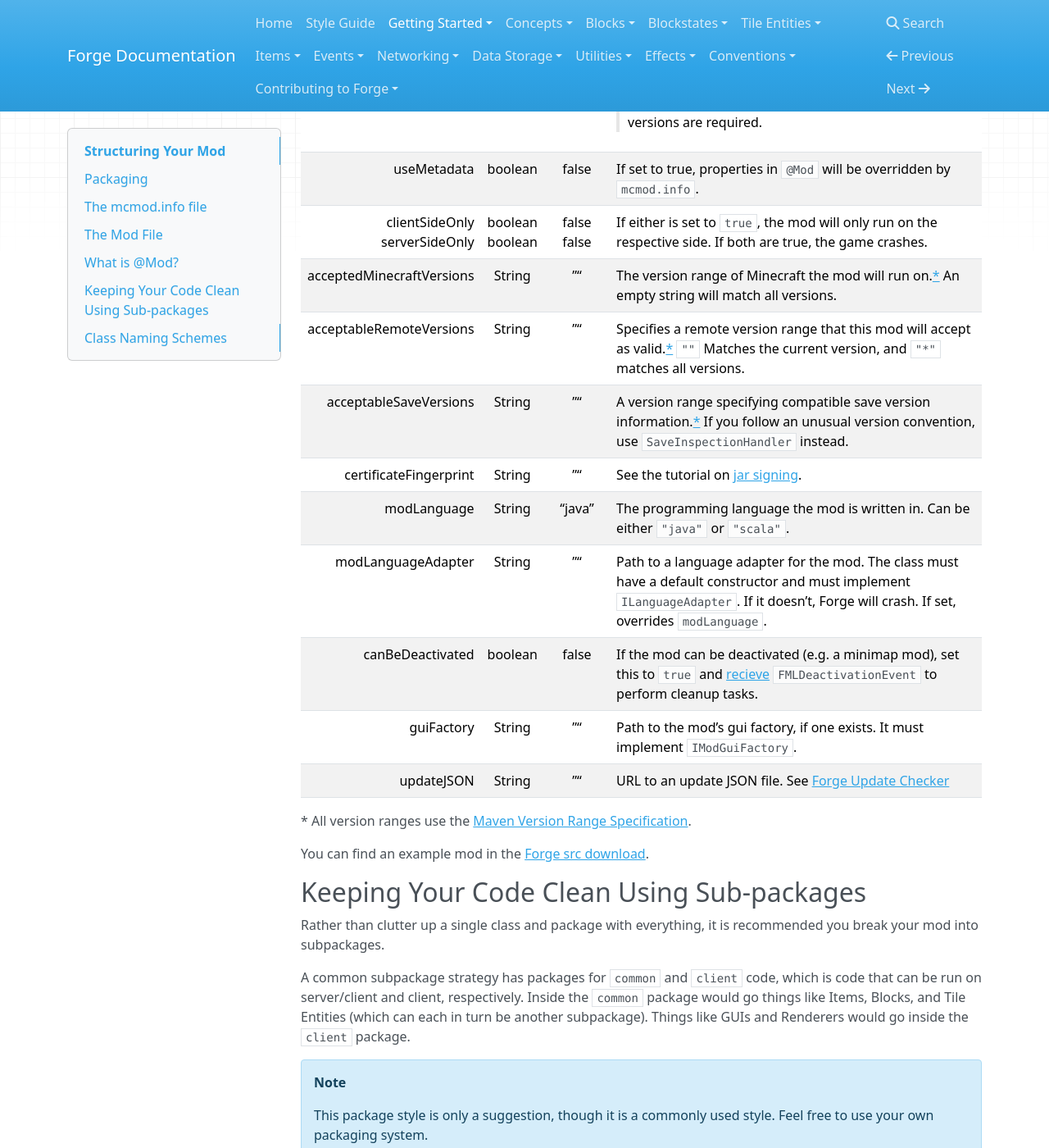
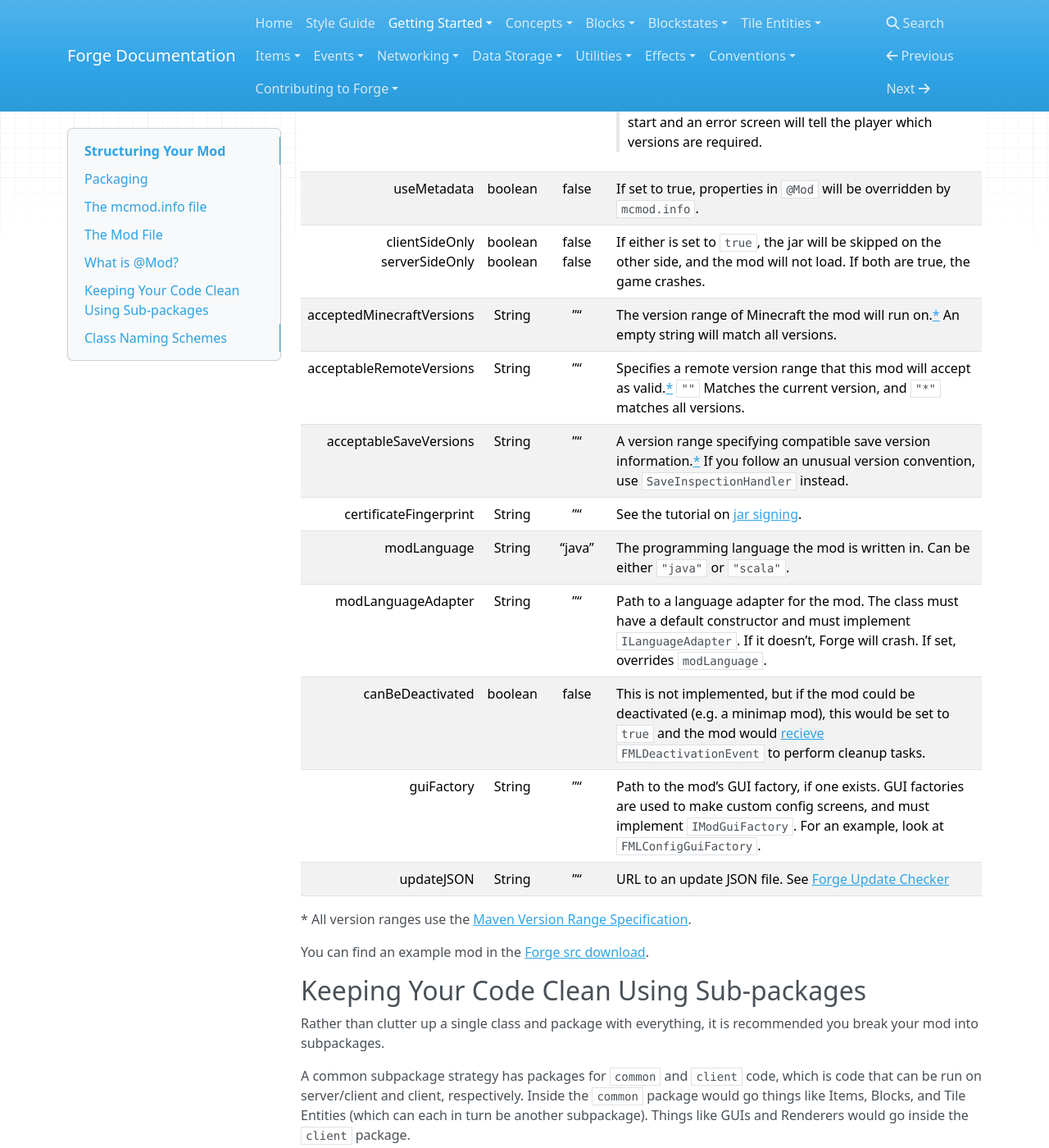
Before and after one commit to MinecraftForge/Documentation, an MkDocs documentation site: the page built from docs/gettingstarted/structuring.md, in a window 1280 px wide and 1400 px high, scrolled down 2979 px. Shown: the whole window at 82% size. Built offline with MkDocs 1.6.1, drawn with Linux system fonts in a browser that asks for light colours; nearby versions of some CDN libraries; old or Windows-style settings are respelled for this version of MkDocs; some of the changed text lies outside the part shown.

Commit message:
Changes to version, client/serverSideOnly, canBeDeactivated, and guiFactory

```diff
--- a/docs/gettingstarted/structuring.md
+++ b/docs/gettingstarted/structuring.md
@@ -75,18 +75,18 @@ Here is a table of the properties of `@Mod`:
 |---------------------------------:|:------------------:|:--------------:|:------------|
 |                            modid |       String       |    required    | A unique identifier for the mod. It must be lowercased, and will be truncated to 64 characters in length. |
 |                             name |       String       |       ""       | A user-friendly name for the mod. |
-|                          version |       String       |       ""       | The version of the mod. It should be just numbers seperated by dots. Even if `useMetadata` is set to `true`, it's a good idea to put the version here anyways. |
+|                          version |       String       |       ""       | The version of the mod. It should be just numbers seperated by dots, ideally conforming to [Semantic Versioning](https://semver.org/). Even if `useMetadata` is set to `true`, it's a good idea to put the version here anyways. |
 |                     dependencies |       String       |       ""       | Dependencies for the mod. The specification is described in the Forge `@Mod` javadoc:<br><blockquote><p>A dependency string can start with the following four prefixes: `"before"`, `"after"`, `"required-before"`, `"required-after"`; then `":"` and the `modid`.</p><p>Optionally, a version range can be specified for the mod by adding `"@"` and then the version range.[\*](#version-ranges)</p><p>If a "required" mod is missing, or a mod exists with a version outside the specified range, the game will not start and an error screen will tell the player which versions are required.</p>
 |                      useMetadata |       boolean      |      false     | If set to true, properties in `@Mod` will be overridden by `mcmod.info`. |
-| clientSideOnly<br>serverSideOnly | boolean<br>boolean | false<br>false | If either is set to `true`, the mod will only run on the respective side. If both are true, the game crashes. |
+| clientSideOnly<br>serverSideOnly | boolean<br>boolean | false<br>false | If either is set to `true`, the jar will be skipped on the other side, and the mod will not load. If both are true, the game crashes. |
 |        acceptedMinecraftVersions |       String       |       ""       | The version range of Minecraft the mod will run on.[\*](#version-ranges) An empty string will match all versions. |
 |         acceptableRemoteVersions |       String       |       ""       | Specifies a remote version range that this mod will accept as valid.[\*](#version-ranges) `""` Matches the current version, and `"*"` matches all versions. |
 |           acceptableSaveVersions |       String       |       ""       | A version range specifying compatible save version information.[\*](#version-ranges) If you follow an unusual version convention, use `SaveInspectionHandler` instead. |
 |           certificateFingerprint |       String       |       ""       | See the tutorial on [jar signing](../concepts/jarsigning.md). |
 |                      modLanguage |       String       |     "java"     | The programming language the mod is written in. Can be either `"java"` or `"scala"`. |
 |               modLanguageAdapter |       String       |       ""       | Path to a language adapter for the mod. The class must have a default constructor and must implement `ILanguageAdapter`. If it doesn't, Forge will crash. If set, overrides `modLanguage`. |
-|                 canBeDeactivated |       boolean      |      false     | If the mod can be deactivated (e.g. a minimap mod), set this to `true` and [recieve](../events/intro.md#creating-an-event-handler) `FMLDeactivationEvent` to perform cleanup tasks. |
-|                       guiFactory |       String       |       ""       | Path to the mod's gui factory, if one exists. It must implement `IModGuiFactory`. |
+|                 canBeDeactivated |       boolean      |      false     | This is not implemented, but if the mod could be deactivated (e.g. a minimap mod), this would be set to `true` and the mod would [recieve](../events/intro.md#creating-an-event-handler) `FMLDeactivationEvent` to perform cleanup tasks. |
+|                       guiFactory |       String       |       ""       | Path to the mod's GUI factory, if one exists. GUI factories are used to make custom config screens, and must implement `IModGuiFactory`. For an example, look at `FMLConfigGuiFactory`. |
 |                       updateJSON |       String       |       ""       | URL to an update JSON file. See [Forge Update Checker](autoupdate.md) |
 
 <a name="version-ranges" style="color: inherit; text-decoration: inherit">\* All version ranges use the [Maven Version Range Specification](https://maven.apache.org/enforcer/enforcer-rules/versionRanges.html).</a>
```
